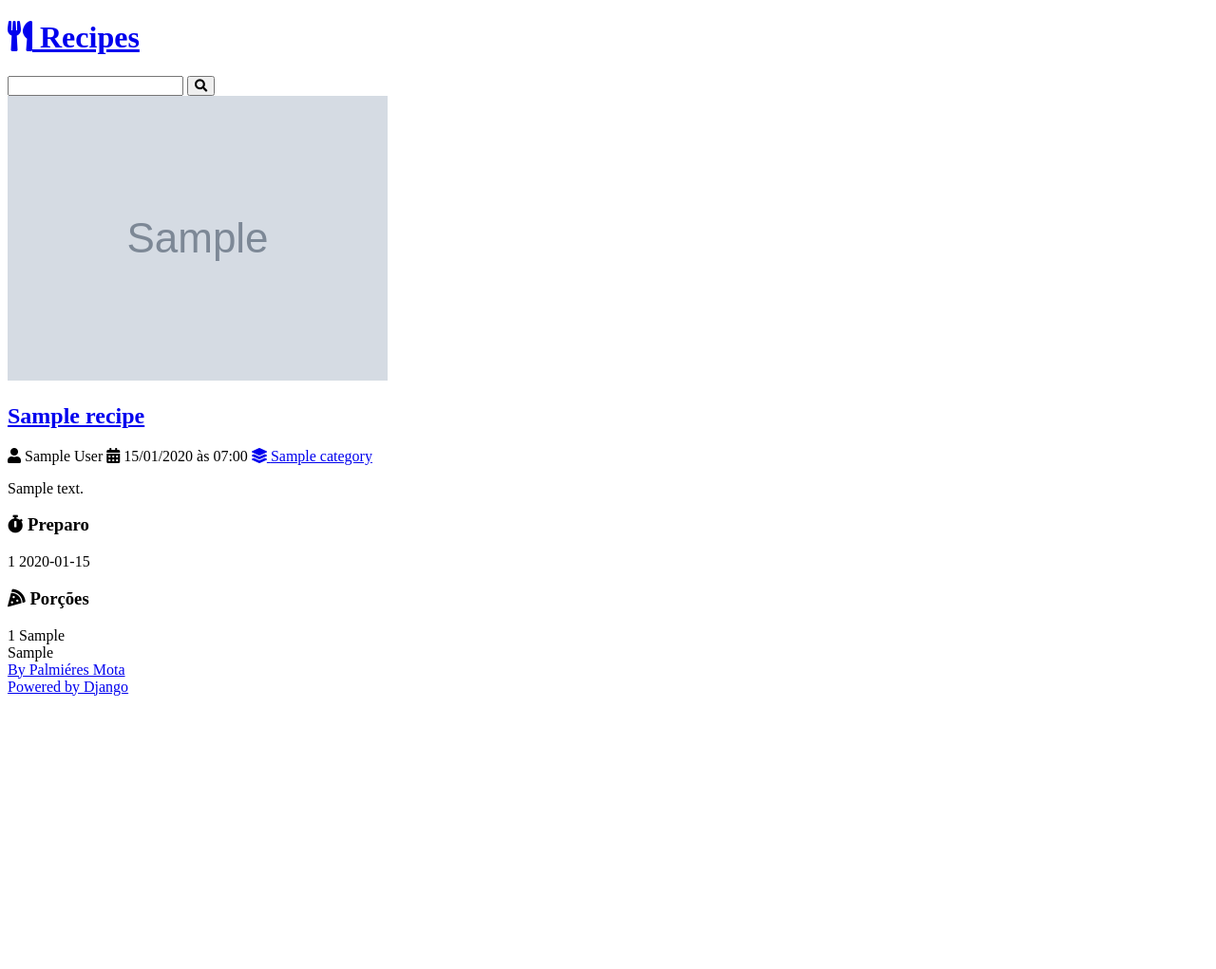
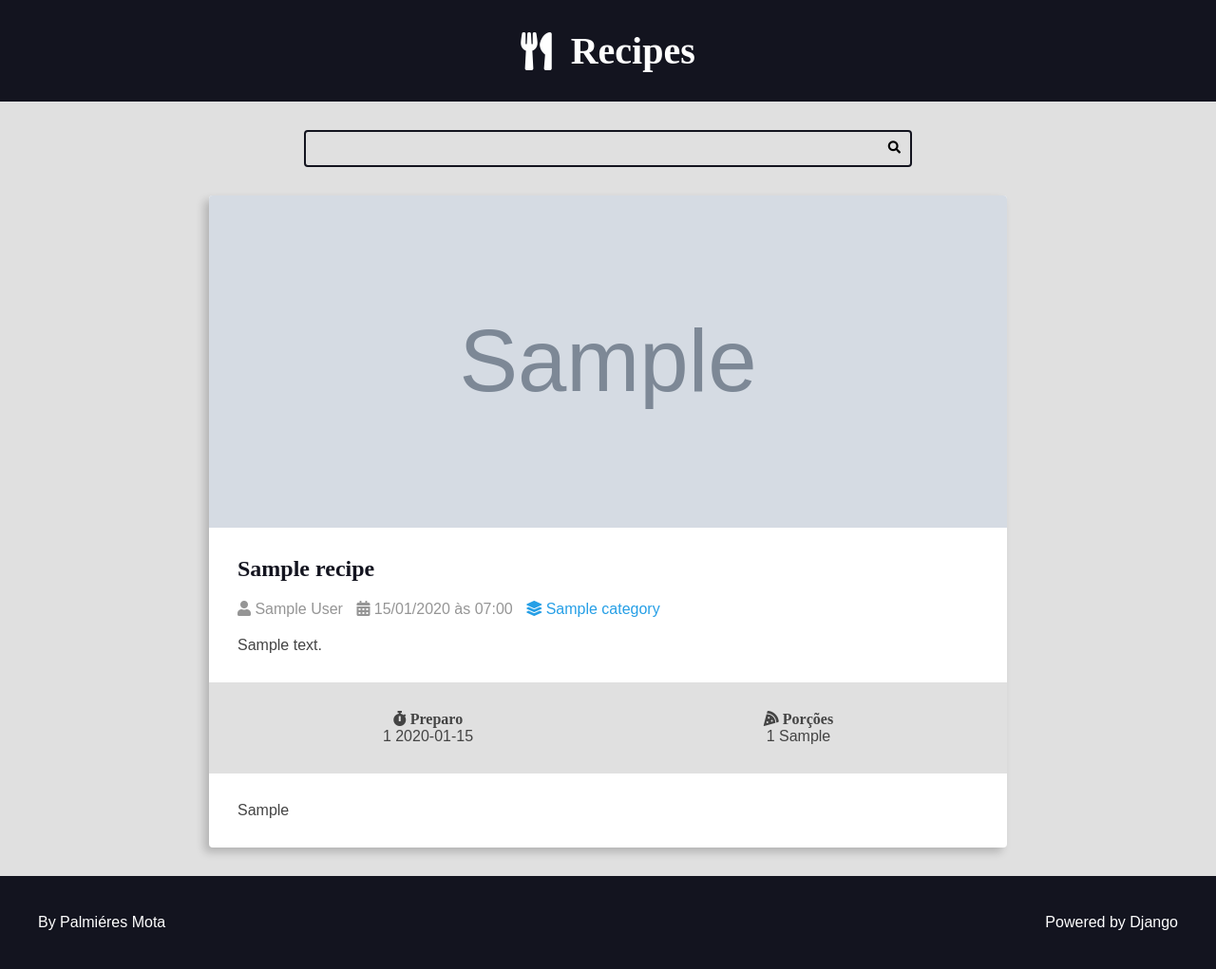
Before and after one commit to Palmieres2022/curso-django-1, a Django app: page /recipes/1/ in a window 1280 px wide. Shown: the whole page at 95% size. Before the commit the page ends 733 px from the top, so only its background shows below. Run offline with Django 4.2, Linux system fonts and the light colour scheme; tables that the repository leaves empty hold one stand-in row (values such as "Sample post"); grey boxes marked "Sample" are stand-in pictures; parts of the project's set-up code (start-up, migrations or seed data) failed here and were passed over.

Commit message:
organizando arquivos

```diff
--- a/authors/views.py
+++ b/authors/views.py
@@ -21,7 +21,9 @@ def register_create(request):
     form = RegisterForm(POST)
 
     if form.is_valid():
-        form.save()
+        user = form.save(commit=False)
+        user.set_password(user.password)
+        user.save()
         messages.success(request, 'Your user is created, please log in.')
 
         del(request.session['register_form_data'])
--- /dev/null
+++ b/base_static/global/css/styles.css
@@ -0,0 +1,418 @@
+:root {
+  --color-primary: #269fe6;
+  --color-primary-hover: #2086c2;
+  --color-primary-dark: #13141f;
+  --color-primary-dark-hover: #212336;
+  --color-primary-light: #d4ecfa;
+  --color-primary-light-hover: #bdd8e7;
+
+  --color-white: #fff;
+  --color-black: #000;
+
+  --color-dark-text: #444;
+  --color-info-light: #cce5ff;
+  --color-debug-light: #cce5ff;
+  --color-success-light: #d4edda;
+  --color-alert-light: #fff3cd;
+  --color-warning-light: #fff3cd;
+  --color-error-light: #f8d7da;
+
+  --color-info-dark: #4d86c4;
+  --color-debug-dark: #4d86c4;
+  --color-success-dark: #4a9c5d;
+  --color-alert-dark: #927f40;
+  --color-warning-dark: #927f40;
+  --color-error-dark: #da525d;
+
+  --color-gray-0: #f9f9f9;
+  --color-gray-1: #e0e0e0;
+  --color-gray-2: #c7c7c7;
+  --color-gray-3: #aeaeae;
+  --color-gray-4: #959595;
+  --color-gray-5: #7d7d7d;
+  --color-gray-6: #646464;
+  --color-gray-7: #4b4b4b;
+  --color-gray-8: #323232;
+  --color-gray-9: #191919;
+
+  --font-primary: sans-serif;
+  --font-headings: "Roboto Slab", serif;
+
+  --spacing-gutter-medium: 3rem;
+  --spacing-gutter-large: 4rem;
+}
+
+* {
+  padding: 0;
+  margin: 0;
+  box-sizing: border-box;
+}
+
+html {
+  font-size: 62.5%;
+}
+
+body {
+  font-size: 1.6rem;
+  font-family: var(--font-primary);
+  background: var(--color-gray-1);
+  color: var(--color-dark-text);
+}
+
+h1,
+h2,
+h3,
+h4,
+h5,
+h6 {
+  font-family: var(--font-headings);
+}
+
+.container {
+  max-width: 110rem;
+  margin: 0 auto;
+  padding: var(--spacing-gutter-medium);
+}
+
+.main-header-container {
+  background: var(--color-primary-dark);
+}
+
+.main-logo {
+  font-size: 4rem;
+  color: var(--color-white);
+  text-decoration: none;
+  display: flex;
+  flex-flow: row nowrap;
+  align-items: center;
+  justify-content: center;
+  width: fit-content;
+  margin: 0 auto;
+}
+
+.main-logo-icon {
+  margin-right: 2rem;
+}
+
+.search-form {
+  border: 0.2rem solid var(--color-primary-dark);
+  max-width: 64rem;
+  margin: 0 auto;
+  border-radius: 0.4rem;
+  position: relative;
+  transition: all 300ms ease-in-out;
+}
+
+.search-input,
+.search-button {
+  border: none;
+  background: none;
+  outline: none;
+  padding: 1rem;
+  transition: all 300ms ease-in-out;
+}
+
+.search-input {
+  width: 100%;
+  padding-right: 3rem;
+}
+
+.search-button {
+  position: absolute;
+  top: 0;
+  right: 0;
+}
+
+.search-button:focus {
+  outline: 1px solid var(--color-primary);
+  background: rgba(0, 0, 0, 0.05);
+}
+
+.search-form:focus-within {
+  border-color: var(--color-primary);
+  background: var(--color-white);
+}
+
+.search-form:focus-within .search-button {
+  color: var(--color-primary);
+}
+
+.main-content {
+  padding-top: 0;
+}
+
+.main-content-list {
+  display: grid;
+  grid-template-columns: repeat(auto-fit, minmax(340px, 1fr));
+  gap: var(--spacing-gutter-large);
+}
+
+.recipe {
+  background: var(--color-white);
+  box-shadow: -5px 5px 10px rgba(0, 0, 0, .2);
+  transform: scale(1);
+  transition: all 300ms ease-in-out;
+  border-radius: .4rem;
+  overflow: hidden;
+}
+
+.recipe img {
+  max-width: 100%;
+  width: 850px;
+  object-fit: cover;
+  height: 350px;
+}
+
+.recipe-list-item {
+  max-width: 50rem;
+  height: fit-content;
+}
+
+.recipe-list-item:hover {
+  transform: scale(1.02);
+  box-shadow: -8px 8px 18px rgba(0, 0, 0, .25);
+}
+
+.recipe-title-container {
+  padding: var(--spacing-gutter-medium);
+  padding-bottom: 2rem;
+}
+
+.recipe-title-container a {
+  text-decoration: none;
+  color: var(--color-primary-dark)
+}
+
+.recipe-author {
+  padding: 0 var(--spacing-gutter-medium);
+}
+
+.recipe-content {
+  padding: var(--spacing-gutter-medium);
+  padding-top: 2rem;
+}
+
+.recipe-author-item {
+  color: var(--color-gray-4);
+  margin-right: 1rem;
+}
+
+.recipe-author a {
+  color: var(--color-primary);
+  transition: all 300ms ease-in-out;
+  text-decoration: none;
+}
+
+.recipe-author a:hover {
+  color: var(--color-primary-dark);
+}
+
+.recipe-meta-container {
+  display: flex;
+  flex-flow: row wrap;
+  padding: var(--spacing-gutter-medium);
+  background: var(--color-gray-1);
+}
+
+.recipe-meta {
+  display: flex;
+  flex-flow: column nowrap;
+  flex-shrink: 1;
+  flex-grow: 1;
+  text-align: center;
+}
+
+.recipe-meta-title {
+  font-size: 1.6rem;
+}
+
+.recipe-footer a {
+  background: var(--color-primary-dark);
+  display: block;
+  color: var(--color-white);
+  text-decoration: none;
+  text-align: center;
+  padding: 1.5rem var(--spacing-gutter-medium);
+  transition: all 300ms ease-in-out;
+}
+
+.recipe-footer a:hover {
+  filter: brightness(2);
+}
+
+.main-content-detail .recipe-list-item {
+  max-width: 84rem;
+  margin: 0 auto;
+}
+
+.main-content-detail .recipe-list-item:hover {
+  transform: scale(1);
+  box-shadow: -5px 5px 15px rgba(0, 0, 0, 0.2);
+}
+
+.preparation-steps {
+  padding: var(--spacing-gutter-medium);
+}
+
+.main-footer {
+  display: flex;
+  align-items: center;
+  justify-content: space-between;
+  background: var(--color-primary-dark);
+  color: var(--color-white);
+  padding: var(--spacing-gutter-large);
+}
+
+.main-footer a {
+  color: var(--color-white);
+  text-decoration: none;
+  transition: all 300ms ease-in-out;
+}
+
+.main-footer a:hover {
+  filter: brightness(.8);
+}
+
+.preparation-steps h1,
+.preparation-steps h2,
+.preparation-steps h3,
+.preparation-steps h4,
+.preparation-steps h5,
+.preparation-steps h6,
+.preparation-steps p,
+.preparation-steps pre {
+  margin: 2rem 0;
+}
+
+.preparation-steps ol,
+.preparation-steps ul {
+  margin: 2rem;
+  padding: 0 2rem;
+}
+
+
+/* Generic */
+.center {
+  text-align: center;
+}
+
+.m-x {
+  margin: 0 var(--spacing-gutter-medium);
+}
+
+.m-y {
+  margin: var(--spacing-gutter-medium) 0;
+}
+
+.pagination-content {
+  display: flex;
+  flex-flow: row wrap;
+  gap: 1rem .5rem;
+
+}
+
+.pagination .page-item {
+  text-decoration: none;
+  background: var(--color-gray-3);
+  padding: .5rem 1rem;
+
+}
+
+.pagination .page-link {
+  text-decoration: none;
+  background: var(--color-gray-4);
+  color: var(--color-white);
+  transition: 300ms;
+
+}
+
+.pagination .page-link:hover {
+  background: var(--color-gray-6);
+
+}
+
+.pagination .page-current {
+  text-decoration: none;
+  background: var(--color-primary-dark);
+  color: var(--color-white);
+}
+
+/* Forms */
+.form-content {
+  max-width: 64rem;
+  margin: 0 auto;
+  margin-bottom: var(--spacing-gutter-medium);
+}
+
+.form-content label,
+.form-content .help-text,
+.errorlist {
+  display: block;
+  margin: 0.5rem 0;
+  font-size: 1.4rem;
+  list-style-type: none;
+}
+
+.errorlist {
+  color: var(--color-error-dark);
+}
+
+.form-content input {
+  width: 100%;
+  padding: 1rem;
+  border-radius: 0.4rem;
+  border: 1px solid var(--color-primary-dark);
+}
+
+.form-content-grid {
+  display: grid;
+  grid-template-columns: repeat(auto-fit, minmax(30rem, 1fr));
+  gap: calc(var(--spacing-gutter-medium) / 2) var(--spacing-gutter-medium);
+}
+
+.form-content button {
+  padding: 1rem 2rem;
+  border: none;
+  background: var(--color-primary-dark);
+  color: var(--color-white);
+}
+
+/* Messages */
+.messages-container {
+  display: flex;
+  flex-flow: column nowrap;
+  gap: calc(var(--spacing-gutter-medium) / 2);
+}
+
+.message {
+  padding: 1rem;
+  border-radius: 4px;
+  border: 1px solid var(--color-dark-text);
+  background: var(--color-gray-2);
+  color: var(--color-dark-text);
+}
+
+.message-error {
+  border: 1px solid var(--color-error-dark);
+  background: var(--color-error-light);
+  color: var(--color-error-dark);
+}
+
+.message-success {
+  border: 1px solid var(--color-success-dark);
+  background: var(--color-success-light);
+  color: var(--color-success-dark);
+}
+
+.message-warning {
+  border: 1px solid var(--color-warning-dark);
+  background: var(--color-warning-light);
+}
+
+@media (max-width: 600px) {
+
+  .main-content-list,
+  .form-content-grid {
+    grid-template-columns: repeat(auto-fit, minmax(100%, 1fr));
+  }
+}
--- a/base_templates/global/base.html
+++ b/base_templates/global/base.html
@@ -1,20 +1,22 @@
+{% include 'global/partials/head.html' %}
 <!DOCTYPE html>
 <html lang="pt-BR">
 
 <head>
-    {% include 'recipes/partials/head.html' %}
-    <title>{% block title %}{% endblock title %} Recipes</title>
+    {% include 'global/partials/head.html' %}
+    <title>{% block title %}{% endblock title %} Receitas</title>
 </head>
 <body>
+    <div class="fixed_footer">
+        {% include 'global/partials/header.html'%}
+        {% include 'global/partials/search.html'%}
+        <main class="main-content-container">
+            {% block content %}{% endblock content %}
+            {% include 'global/partials/pagination.html' %}
 
-    {% include 'recipes/partials/header.html'%}
-    {% include 'recipes/partials/search.html'%}
-    <main class="main-content-container">
-       {% block content %}{% endblock content %}
-       {% include 'recipes/partials/pagination.html' %}
-    </main>
-
-    {% include 'recipes/partials/footer.html' %}
+        </main>
+    </div>
+    {% include 'global/partials/footer.html' %}
 
 </body>
 
--- a/recipes/templates/recipes/partials/head.html
+++ b/base_templates/global/partials/head.html
@@ -32,5 +32,5 @@
   rel="stylesheet"
 />
 
-<link rel="stylesheet" href="{% static 'recipes/css/styles.css' %}" />
-<link rel="stylesheet" href="{% static 'global/css/global-style.css' %}" />
+<link rel="stylesheet" href="{% static 'global/css/styles.css' %}">
+<link rel="stylesheet" href="{% static 'global/css/global-style.css' %}">
--- a/recipes/templates/recipes/pages/home.html
+++ b/recipes/templates/recipes/pages/home.html
@@ -3,7 +3,7 @@
 {% block title %}Home | {% endblock title %}
 
 {% block content %}
-{% include 'recipes/partials/messages.html' %}
+{% include 'global/partials/messages.html' %}
 </div>
 
 
```
Also changed, not shown: authors/forms.py (+12 -0 lines), authors/templates/authors/pages/register_view.html (+2 -35 lines), authors/tests/test_author_register_form.py (+16 -0 lines), base_templates/global/partials/form.html (added, +36 -0 lines), recipes/tests/test_recipe_viwes.py (+23 -0 lines), base_templates/global/partials/footer.html (renamed from recipes/templates/recipes/partials/footer.html), base_templates/global/partials/header.html (renamed from recipes/templates/recipes/partials/header.html), base_templates/global/partials/messages.html (renamed from recipes/templates/recipes/partials/messages.html), base_templates/global/partials/pagination.html (renamed from recipes/templates/recipes/partials/pagination.html), base_templates/global/partials/search.html (renamed from recipes/templates/recipes/partials/search.html).
